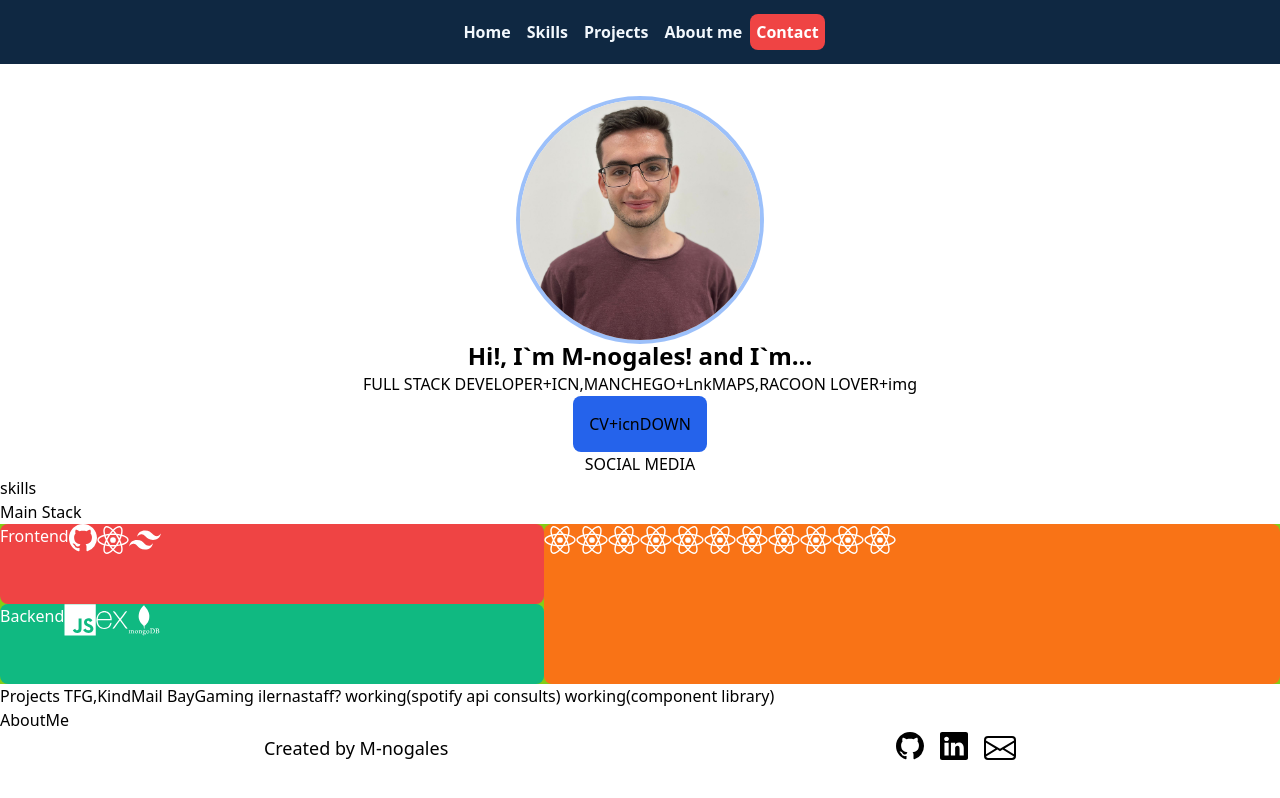
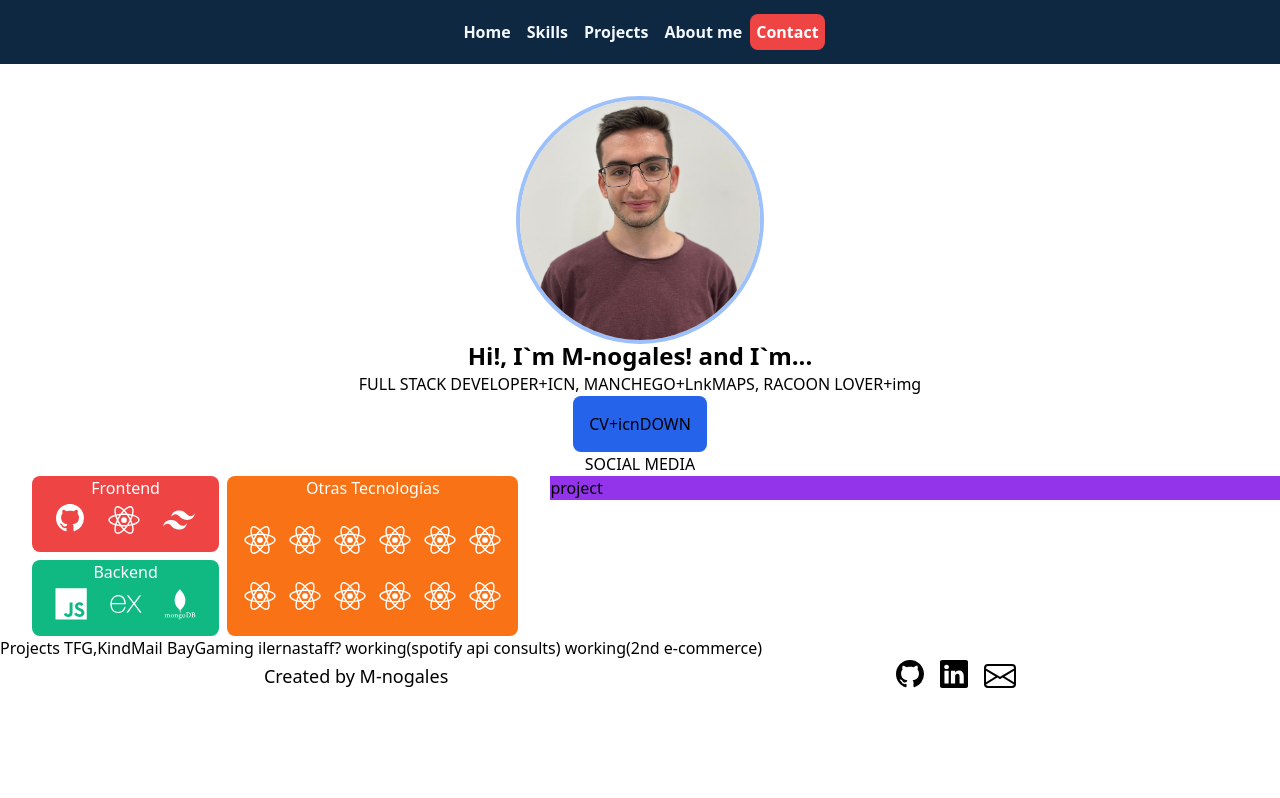
Before and after one commit to M-nogales/Portfolio, a React (Vite) app in the folder frontend/: page / in a window 1280 px wide. Built offline with nearby package versions, Linux system fonts and the light colour scheme.

Commit message:
skills schema done + little changes, about me out

```diff
--- a/frontend/src/App.jsx
+++ b/frontend/src/App.jsx
@@ -1,17 +1,17 @@
-import { useEffect } from 'react'
-import Home from './components/Home';
-import AboutMe from './components/AboutMe';
-import Skills from './components/Skills';
-import Projects from './components/Projects';
+import { useEffect } from "react";
+import Home from "./components/Home";
+import Skills from "./components/Skills";
+import Projects from "./components/Projects";
 function App() {
-
   useEffect(() => {
-    const prefersDarkScheme = window.matchMedia('(prefers-color-scheme: dark)').matches;
+    const prefersDarkScheme = window.matchMedia(
+      "(prefers-color-scheme: dark)"
+    ).matches;
 
     if (prefersDarkScheme) {
-      document.documentElement.setAttribute('data-theme', 'dark');
+      document.documentElement.setAttribute("data-theme", "dark");
     } else {
-      document.documentElement.setAttribute('data-theme', 'light');
+      document.documentElement.setAttribute("data-theme", "light");
     }
   }, []);
 
@@ -29,12 +29,8 @@ function App() {
       <section>
         <Projects />
       </section>
-      {/* about me */}
-      <section>
-        <AboutMe />
-      </section>
     </>
-  )
+  );
 }
 
-export default App
+export default App;
--- a/frontend/src/components/AboutMe.jsx
+++ /dev/null
@@ -1,7 +0,0 @@
-
-const AboutMe = () => {
-  return (
-    <div>AboutMe</div>
-  )
-}
-export default AboutMe
--- a/frontend/src/components/Home.jsx
+++ b/frontend/src/components/Home.jsx
@@ -8,9 +8,9 @@ const Home = () => {
         alt="Literally me"
         className="w-32 h-32 md:w-60 md:h-60 ring-4 border-emerald-400 rounded-full"
       />
-      <h1 className="text-xl text-wrap font-semibold mx-8 md:text-2xl ">Hi!, I`m M-nogales! and I`m...</h1>
-      <p className="mx-8">
-        FULL STACK DEVELOPER+ICN,MANCHEGO+LnkMAPS,RACOON LOVER+img
+      <h1 className="text-xl text-wrap font-semibold mx-4 md:mx-8 md:text-2xl ">Hi!, I`m M-nogales! and I`m...</h1>
+      <p className="mx-4 md:mx-8 text-wrap text-center">
+        FULL STACK DEVELOPER+ICN, MANCHEGO+LnkMAPS, RACOON LOVER+img
       </p>
       <a className="p-4 rounded-lg bg-blue-600">CV+icnDOWN</a>
       SOCIAL MEDIA
--- a/frontend/src/components/Navbar.jsx
+++ b/frontend/src/components/Navbar.jsx
@@ -17,7 +17,7 @@ const Navbar = () => {
       {/* <!-- Mobile menu button--> */}
       <button
         type="button"
-        className="sm:hidden relative inline-flex items-center justify-center rounded-md p-2 text-gray-400 hover:bg-gray-700 hover:text-white focus:outline-none focus:ring-2 focus:ring-inset focus:ring-white"
+        className="sm:hidden relative inline-flex items-center justify-center rounded-md p-4 text-gray-400 hover:bg-gray-700 hover:text-white focus:outline-none focus:ring-2 focus:ring-inset focus:ring-white"
         onClick={() => setIsModalOpen(!isModalOpen)}
       >
         {/* Hamburguer icon or Xmark with click */}
--- a/frontend/src/components/Projects.jsx
+++ b/frontend/src/components/Projects.jsx
@@ -6,7 +6,7 @@ const Projects = () => {
       BayGaming
       ilernastaff?
       working(spotify api consults)
-      working(component library)
+      working(2nd e-commerce)
     </div>
   )
 }
--- a/frontend/src/components/Skills.jsx
+++ b/frontend/src/components/Skills.jsx
@@ -1,28 +1,59 @@
-import { ExpressIcon } from "../assets/icons/ExpressIcon"
-import { GithubIcon } from "../assets/icons/GithubIcon"
-import { JavaScriptIcon } from "../assets/icons/JavaScriptIcon"
-import { MongoDBIcon } from "../assets/icons/MongoDBIcon"
-import { ReactIcon } from "../assets/icons/ReactIcon"
-import { TailwindCSSIcon } from "../assets/icons/TailwindCSSIcon"
+import { ExpressIcon } from "../assets/icons/ExpressIcon";
+import { GithubIcon } from "../assets/icons/GithubIcon";
+import { JavaScriptIcon } from "../assets/icons/JavaScriptIcon";
+import { MongoDBIcon } from "../assets/icons/MongoDBIcon";
+import { ReactIcon } from "../assets/icons/ReactIcon";
+import { TailwindCSSIcon } from "../assets/icons/TailwindCSSIcon";
 
-const skills = () => {
+const Skills = () => {
+
   return (
-    <div>
-      skills
-      <h3>Main Stack</h3>
-      <div className="grid grid-rows-2 grid-flow-col bg-lime-500">
-        <div className="h-30 text-center text-white rounded-lg bg-red-500 flex flex-row">Frontend<GithubIcon/><ReactIcon/><TailwindCSSIcon/></div>
-        <div className="h-30 text-center text-white rounded-lg bg-emerald-500 flex flex-row">Backend<JavaScriptIcon/><ExpressIcon/><MongoDBIcon/></div>
-        <div className="h-40 text-center text-white rounded-lg bg-orange-500 flex flex-row grid-rows-subgrid row-span-2"><ReactIcon/><ReactIcon/><ReactIcon/><ReactIcon/><ReactIcon/><ReactIcon/><ReactIcon/><ReactIcon/><ReactIcon/><ReactIcon/><ReactIcon/></div>
-      </div>
+    <div className="flex flex-row">
+      <article className="grid grid-rows-2 grid-flow-col gap-x-2 w-full md:w-2/5 mx-4 lg:mx-8">
+        <div className="mb-1 h-30 text-center text-white rounded-lg bg-red-500 flex flex-col ">
+          Frontend
+          <div className="mt-1 w-full flex flex-row justify-evenly">
+            <GithubIcon />
+            <ReactIcon />
+            <TailwindCSSIcon />
+          </div>
+        </div>
+        <div className="mt-1 h-30 text-center text-white rounded-lg bg-emerald-500 flex flex-col">
+          Backend
+          <div className="mt-1 w-full flex flex-row justify-evenly">
+            <JavaScriptIcon />
+            <ExpressIcon />
+            <MongoDBIcon />
+          </div>
+        </div>
+        <div className="h-40 text-center text-white rounded-lg bg-orange-500 flex flex-col grid-rows-subgrid row-span-2">
+          Otras Tecnologías
+          <div className="grid grid-rows-3 lg:grid-rows-2 grid-flow-col place-content-evenly items-center h-full my-2 md:p-1">
+            <ReactIcon />
+            <ReactIcon />
+            <ReactIcon />
+            <ReactIcon />
+            <ReactIcon />
+            <ReactIcon />
+            <ReactIcon />
+            <ReactIcon />
+            <ReactIcon />
+            <ReactIcon />
+            <ReactIcon />
+            <ReactIcon />
+          </div>
+        </div>
+      </article>
+      <article className="bg-purple-600 md:block hidden w-3/5 h-full">
+        project
+      </article>
 
       {/* <p>frontend: React figma tailwind</p>
       <p>backend: express mongoDB</p>
       <h3>Otra tecnologias que he utilizado</h3>
-      <p>python,php,laravel,sass,css,html,</p>
+      <p>python,php,laravel,sass,figma,</p>
       <p>docker,Sql,Redis,Socket.io(WebSockets),java,nodejs,git/github</p> */}
-
     </div>
-  )
-}
-export default skills
+  );
+};
+export default Skills;
```
